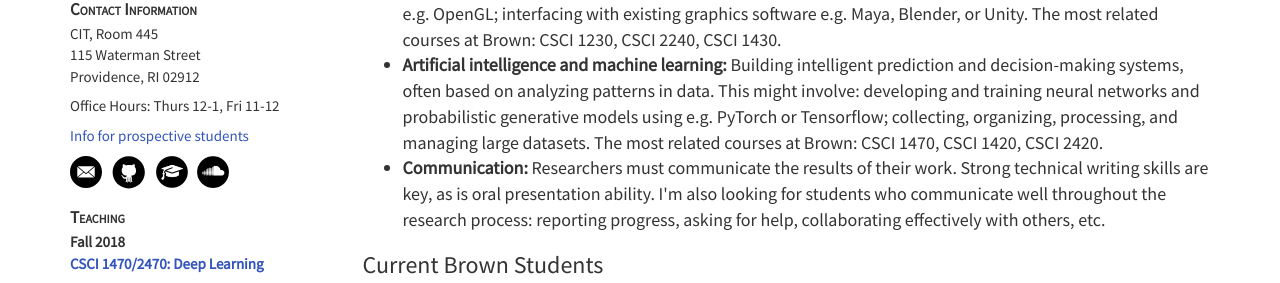
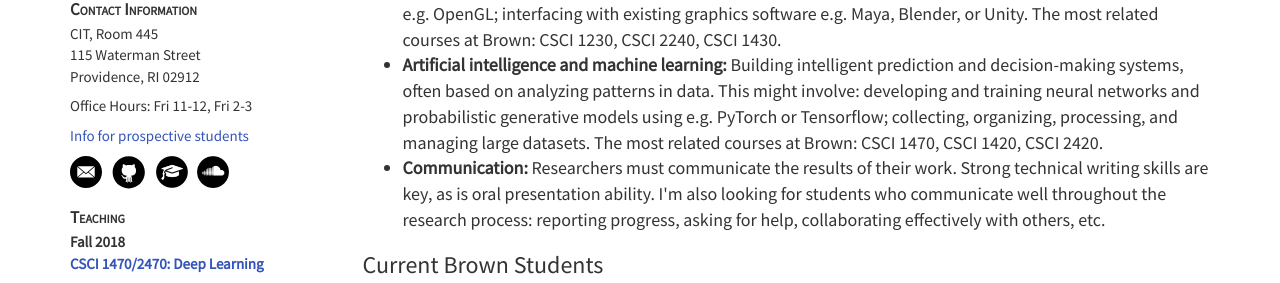
Before and after one commit to dritchie/dritchie.github.io, a Jekyll site: the page built from prospective_students.html, in a window 1280 px wide. Shown: the part 436-719 px from the top of the page. Built offline with Jekyll 4.4.1, drawn with Linux system fonts in a browser that asks for light colours.

Commit message:
change OH.

```diff
--- a/_includes/sidebar.html
+++ b/_includes/sidebar.html
@@ -13,7 +13,7 @@
 	<div>CIT, Room 445</div>
 	<div>115 Waterman Street</div>
 	<div>Providence, RI 02912</div>
-	<div id='officehours'>Office Hours: Thurs 12-1, Fri 11-12</div>
+	<div id='officehours'>Office Hours: Fri 11-12, Fri 2-3</div>
 	<div id='prospectives'>
 		<a target='_blank' href='/prospective_students.html'>Info for prospective students</a>
 	</div>
```
